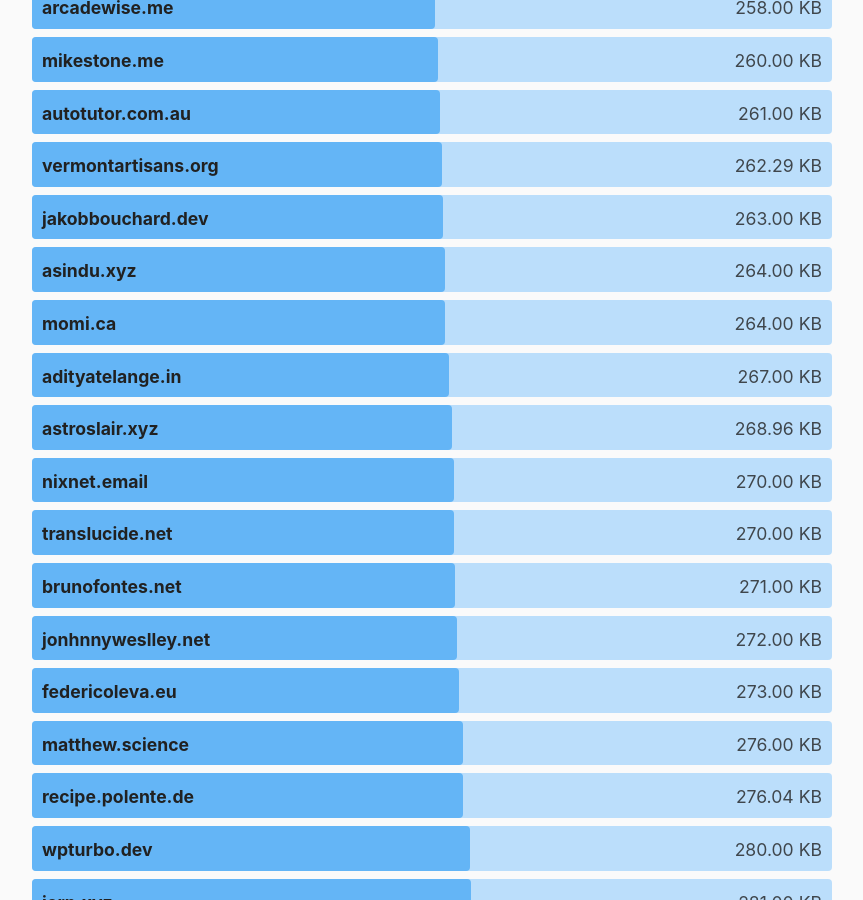
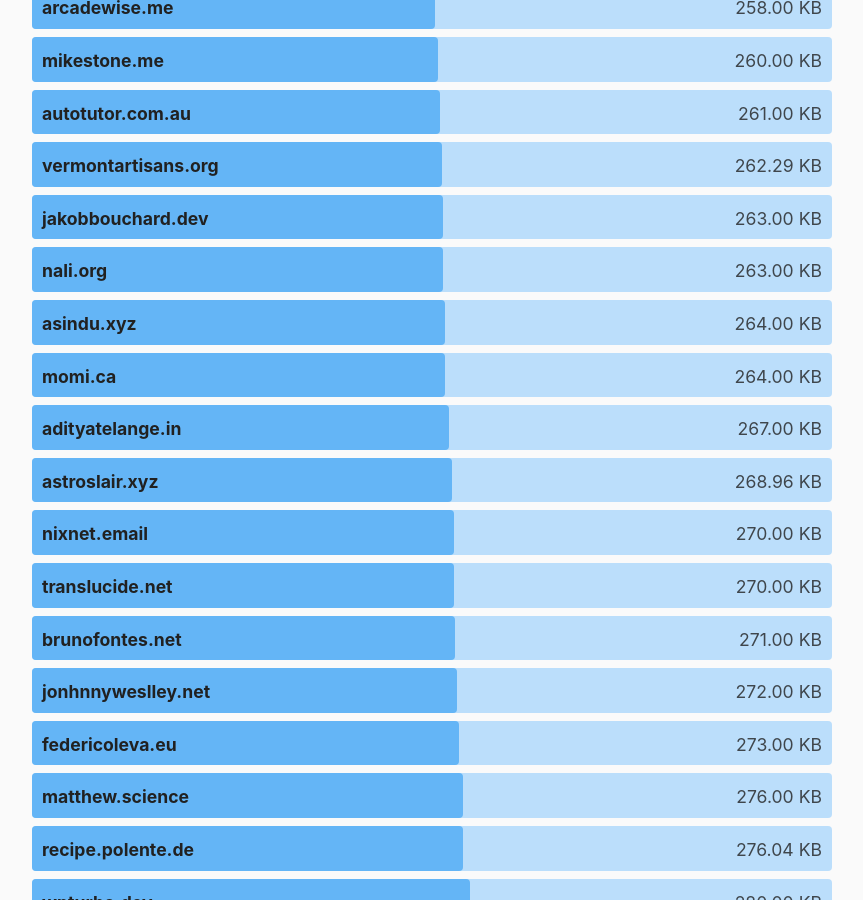
Before and after one commit to kevquirk/512kb.club, a Jekyll site: the page built from index.md, in a window 1280 px wide and 900 px high, scrolled down 37941 px. Shown: the whole window, without its empty margins (208-1071 px from the left). Built offline with Jekyll 4.4.1, drawn with Linux system fonts in a browser that asks for light colours.

Commit message:
added nali.org

```diff
--- a/_data/sites.yml
+++ b/_data/sites.yml
@@ -2593,6 +2593,11 @@
   size: 9.8
   last_checked: 2022-04-26
 
+- domain: nali.org
+  url: https://nali.org/
+  size: 263
+  last_checked: 2024-08-22
+
 - domain: nayuki.io
   url: https://www.nayuki.io/
   size: 426
```
